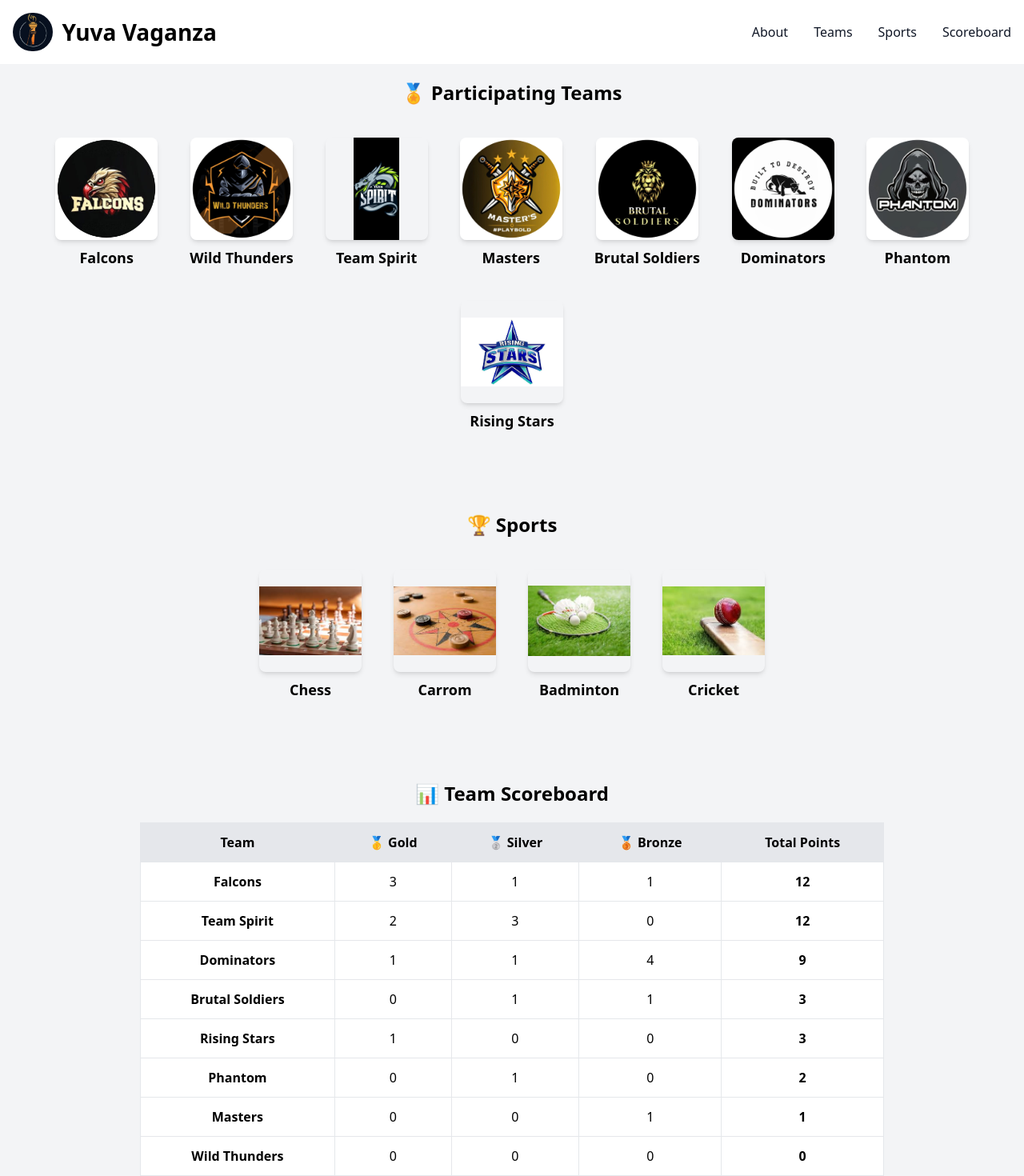
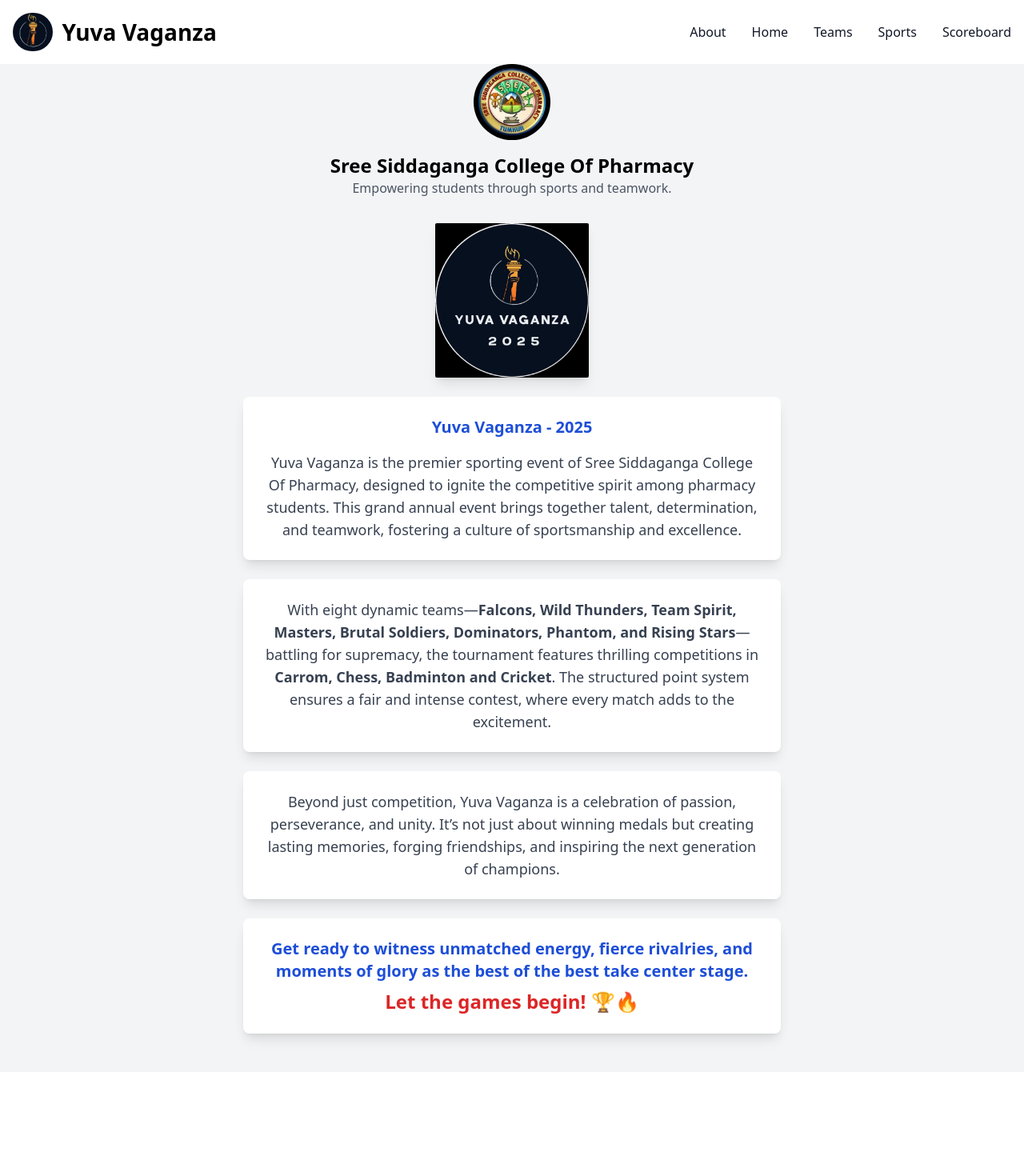
Before and after one commit to Balkundi-Vishwas/vaganza, a React (Vite) app: page / in a window 1280 px wide. Shown: the top 1470 px of the page at 80% size. After the commit the page ends 1340 px from the top, so only its background shows below. Built offline with nearby package versions, Linux system fonts and the light colour scheme.

Commit message:
new layout changes

```diff
--- a/src/App.jsx
+++ b/src/App.jsx
@@ -5,6 +5,7 @@ import TeamList from "./components/Teamlist";
 import Scoreboard from "./components/Scoreboard";
 import Sportings from "./components/sports";
 import About from "./pages/About";
+import Homepage from "./pages/Home";
 
 const App = () => {
   return (
@@ -13,7 +14,7 @@ const App = () => {
         <Header />
         <Routes>
           <Route path="/about" element={<About />} />
-          <Route path="/" element={
+          {/* <Route path="/" element={
             <>
               <section id="teams" className="pt-20">
               <TeamList />
@@ -25,7 +26,11 @@ const App = () => {
               <Scoreboard  />
               </section>
             </>
-          } />
+          } /> */}
+          <Route path="/*" element={<Homepage />}></Route>
+          <Route path="/teams" element={<TeamList />}></Route>
+          <Route path="/sports" element={<Sportings />}></Route>
+          <Route path="/scoreboard" element={<Scoreboard />}></Route>
         </Routes>
       </div>
     </Router>
--- a/src/components/Header.jsx
+++ b/src/components/Header.jsx
@@ -104,22 +104,25 @@ const Navbar = () => {
             About
           </Link>
           <Link
-            onClick={() => handleScroll("teams")}
             to="/"
+            className="text-gray-900 hover:text-blue-700 dark:text-white dark:hover:text-blue-500"
+          >
+            Home
+          </Link>
+          <Link
+            to="/teams"
             className="text-gray-900 hover:text-blue-700 dark:text-white dark:hover:text-blue-500"
           >
             Teams
           </Link>
           <Link
-            onClick={() => handleScroll("sportings")}
-            to="/"
+            to="/sports"
             className="text-gray-900 hover:text-blue-700 dark:text-white dark:hover:text-blue-500"
           >
             Sports
           </Link>
           <Link
-            onClick={() => handleScroll("scoreboard")}
-            to="/"
+            to="/Scoreboard"
             className="text-gray-900 hover:text-blue-700 dark:text-white dark:hover:text-blue-500"
           >
             Scoreboard
@@ -138,27 +141,32 @@ const Navbar = () => {
               </Link>
             </li>
             <li>
-              <Link
-                onClick={() => handleScroll("teams")}
-                to="/"
+              <Link onClick={handleToggle}
+              to="/"
+              className="block px-4 py-2 text-gray-900 dark:text-white hover:bg-gray-200 dark:hover:bg-gray-700"
+            >
+              Home
+            </Link>
+            </li>
+            <li>
+              <Link onClick={handleToggle}
+                to="/teams"
                 className="block px-4 py-2 text-gray-900 dark:text-white hover:bg-gray-200 dark:hover:bg-gray-700"
               >
                 Teams
               </Link>
             </li>
             <li>
-              <Link
-                onClick={() => handleScroll("sportings")}
-                to="/"
+              <Link onClick={handleToggle}
+                to="/sports"
                 className="block px-4 py-2 text-gray-900 dark:text-white hover:bg-gray-200 dark:hover:bg-gray-700"
               >
-                Sportings
+                Sports
               </Link>
             </li>
             <li>
-              <Link
-                onClick={() => handleScroll("scoreboard")}
-                to="/"
+              <Link onClick={handleToggle}
+                to="/scoreboard"
                 className="block px-4 py-2 text-gray-900 dark:text-white hover:bg-gray-200 dark:hover:bg-gray-700"
               >
                 Scoreboard
--- a/src/components/Scoreboard.jsx
+++ b/src/components/Scoreboard.jsx
@@ -1,42 +1,49 @@
 import { useState } from "react";
-import teamsData from "../../data.json"
+import teamsData from "../../data.json";
 
 const Scoreboard = () => {
   const [scores, setScores] = useState(teamsData.scores);
-
 
   const calculateTotal = (team) => {
     return scores[team].gold * 3 + scores[team].silver * 2 + scores[team].bronze * 1;
   };
 
   return (
-    <div className="p-5 mb-12">
-      <h2 className="text-center text-2xl font-bold">📊 Team Scoreboard</h2>
-      <div className="overflow-x-auto">
-        <table className="w-3/4 mx-auto mt-5 border-collapse border border-gray-300">
+    <div className="p-5 pt-20 mb-12">
+      <h2 className="text-center text-3xl font-bold text-blue-700">📊 Team Scoreboard</h2>
+
+      <p className="text-center text-gray-600 mt-2">
+        🥇 <span className="text-yellow-500 font-bold">Gold = 3 points</span>,
+        🥈 <span className="text-gray-500 font-bold">Silver = 2 points</span>,
+        🥉 <span className="text-orange-500 font-bold">Bronze = 1 point</span>
+      </p>
+
+      <div className="overflow-x-auto mt-5">
+        <table className="w-3/4 mx-auto border-collapse border border-gray-300 shadow-lg rounded-lg">
           <thead>
-            <tr className="bg-gray-200">
+            <tr className="bg-gray-200 text-lg">
               <th className="p-3 border">Team</th>
               <th className="p-3 border">🥇 Gold</th>
               <th className="p-3 border">🥈 Silver</th>
               <th className="p-3 border">🥉 Bronze</th>
               <th className="p-3 border">Total Points</th>
-              {/* <th className="p-3 border">Update</th> */}
             </tr>
           </thead>
           <tbody>
-            {Object.keys(scores).sort((a, b) => calculateTotal(b) - calculateTotal(a)).map((team, index) => (
-              <tr key={index} className="text-center bg-white hover:bg-gray-100">
-                <td className="p-3 border font-semibold">{team}</td>
+            {Object.keys(scores)
+              .sort((a, b) => calculateTotal(b) - calculateTotal(a))
+              .map((team, index) => (
+                <tr
+                  key={index}
+                  className={`text-center bg-white hover:bg-gray-100 transition-all ${
+                    index === 0 ? "bg-yellow-100 font-bold" : ""
+                  }`}
+                >
+                  <td className="p-3 border">{team}</td>
                   <td className="p-3 border">{scores[team].gold}</td>
                   <td className="p-3 border">{scores[team].silver}</td>
                   <td className="p-3 border">{scores[team].bronze}</td>
                   <td className="p-3 border font-bold">{calculateTotal(team)}</td>
-                {/* <td className="p-3 border">
-                  <button className="bg-yellow-500 text-white px-3 py-1 rounded m-1" onClick={() => updateScore(team, "gold")}>+🥇</button>
-                  <button className="bg-gray-400 text-white px-3 py-1 rounded m-1" onClick={() => updateScore(team, "silver")}>+🥈</button>
-                  <button className="bg-orange-500 text-white px-3 py-1 rounded m-1" onClick={() => updateScore(team, "bronze")}>+🥉</button>
-                </td> */}
                 </tr>
               ))}
           </tbody>
--- a/src/components/Teamlist.jsx
+++ b/src/components/Teamlist.jsx
@@ -1,5 +1,6 @@
 import teamsData from "../../data.json";
 import { useState } from "react";
+import { motion, AnimatePresence } from "framer-motion";
 
 const TeamList = () => {
   const [selectedTeam, setSelectedTeam] = useState(null);
@@ -7,58 +8,86 @@ const TeamList = () => {
 
   const handleTeamOpen = (team) => {
     setPopup(true);
-    setSelectedTeam(selectedTeam === team ? null : team);
+    setSelectedTeam(team);
   };
+
   const handleClose = () => {
     setPopup(false);
+    setTimeout(() => setSelectedTeam(null), 300);
   };
+
   return (
-    <div>
-      <h2 className="text-center text-2xl font-bold mt-5">
-        🏅 Participating Teams
+    <div className="pt-20">
+      <h2 className="text-center text-3xl font-bold text-blue-600">
+        🏆 Participating Teams 🏆
       </h2>
-      <div className="flex flex-wrap justify-center mt-5">
+      <p className="text-center text-gray-600 mt-2">
+        Click on a team to learn more!
+      </p>
+
+      <div className="flex flex-wrap justify-center mt-6 gap-6">
         {teamsData.teams.map((team, index) => (
-          <div key={index} className="m-5 text-center">
+          <motion.div
+            key={index}
+            className="text-center cursor-pointer"
+            whileHover={{ scale: 1.1 }}
+            whileTap={{ scale: 0.95 }}
+            onClick={() => handleTeamOpen(team)}
+          >
             <img
               src={`/images/${team.name.replace(" ", "%20")}.jpeg`}
-              onClick={() => handleTeamOpen(team)}
               alt={team.name}
-              className="w-32 h-32 object-contain mx-auto rounded-lg shadow-md cursor-pointer"
+              className="w-36 h-36 object-cover mx-auto rounded-xl shadow-lg"
             />
-            <h3 className="mt-2 text-lg font-semibold">{team.name}</h3>
-          </div>
+            <h3 className="mt-2 text-xl font-semibold text-gray-800">
+              {team.name}
+            </h3>
+          </motion.div>
         ))}
       </div>
 
-      {popup && selectedTeam && (
-        <div className="fixed inset-0 flex items-center justify-center bg-gray-900 bg-opacity-50 p-4">
-          {/* Popup Content */}
-          <div className="bg-white rounded-2xl w-[90%] max-w-screen-md max-h-screen p-4 py-8 overflow-hidden relative">
-            {/* Close button */}
-            <h1 className="text-2xl font-bold text-center">
-              {selectedTeam.name}
-            </h1>
-            <span
-              onClick={handleClose}
-              className="bg-gray-400 rounded-full flex items-center justify-center text-3xl font-bold uppercase absolute right-1.5 top-2 w-8 h-8 text-white hover:bg-blue-200 hover:duration-200 cursor-pointer"
+      {/* Popup Modal */}
+      <AnimatePresence>
+        {popup && selectedTeam && (
+          <motion.div
+            className="fixed inset-0 flex items-center justify-center bg-black bg-opacity-60 backdrop-blur-sm p-4"
+            initial={{ opacity: 0 }}
+            animate={{ opacity: 1 }}
+            exit={{ opacity: 0 }}
+          >
+            <motion.div
+              className="bg-white rounded-2xl w-[90%] max-w-2xl max-h-[75vh] p-6 shadow-2xl relative"
+              initial={{ y: -50, opacity: 0 }}
+              animate={{ y: 0, opacity: 1 }}
+              exit={{ y: 50, opacity: 0 }}
             >
-              X
-            </span>
+              {/* Close Button */}
+              <button
+                onClick={handleClose}
+                className="absolute top-3 right-3 bg-gray-300 hover:bg-red-500 text-white rounded-full w-8 h-8 flex items-center justify-center text-xl font-bold"
+              >
+                ✖
+              </button>
 
-            {/* Scrollable Content */}
-            <div className="mt-4 p-3 border border-gray-300 rounded-lg shadow-md h-[60vh] overflow-y-auto custom-scroll">
-              <p className="text-gray-700">
-                {selectedTeam.description}
-              </p>
-              <h2 className="text-xl font-semibold mt-1 mb-1">Contributors:</h2>
-              {selectedTeam.contributors.map((cont,index) => (
-                <p className="text-lg mb-2"> {cont}</p>
-              ))}
-            </div>
-          </div>
-        </div>
-      )}
+              {/* Team Details */}
+              <h1 className="text-3xl font-bold text-center text-blue-700">
+                {selectedTeam.name}
+              </h1>
+              <div className="mt-4 p-4 border border-gray-300 rounded-lg shadow-md h-[50vh] overflow-y-auto custom-scroll">
+                <p className="text-gray-700 text-lg">{selectedTeam.description}</p>
+
+                {/* Contributors */}
+                <h2 className="text-xl font-semibold mt-3 mb-2 text-gray-900">🎖 Contributors:</h2>
+                <ul className="list-disc list-inside text-gray-800">
+                  {selectedTeam.contributors.map((cont, index) => (
+                    <li key={index} className="text-lg">{cont}</li>
+                  ))}
+                </ul>
+              </div>
+            </motion.div>
+          </motion.div>
+        )}
+      </AnimatePresence>
     </div>
   );
 };
--- a/src/components/sports.jsx
+++ b/src/components/sports.jsx
@@ -1,61 +1,74 @@
 import { useState } from "react";
+import { motion, AnimatePresence } from "framer-motion";
 import teamsData from "../../data.json";
 
 const Sportings = () => {
   const [selectedSport, setSelectedSport] = useState(null);
-  // const [popup, setPopup] = useState(true);
 
   const handleSportClick = (sport) => {
     setSelectedSport(selectedSport === sport ? null : sport);
   };
+
   const handleClose = () => {
-    setSelectedSport(false);
+    setSelectedSport(null);
   };
+
   return (
-    <div className="p-5">
-      <h2 className="text-center text-2xl font-bold mt-5">🏆 Sports</h2>
-      <div className="flex flex-wrap justify-center mt-5">
+    <div className="pt-20 p-5">
+      <h2 className="text-center text-3xl font-bold text-blue-600">🏅 Sports</h2>
+      <p className="text-center text-gray-600 mt-2">Click on a sport to see details!</p>
+
+      <div className="flex flex-wrap justify-center mt-6 gap-6">
         {Object.keys(teamsData.sports).map((sport, index) => (
-          <div
+          <motion.div
             key={index}
-            className="m-5 text-center cursor-pointer"
+            className="text-center cursor-pointer"
+            whileHover={{ scale: 1.1 }}
+            whileTap={{ scale: 0.95 }}
             onClick={() => handleSportClick(sport)}
           >
             <img
               src={`/images/${sport.replace(" ", "%20")}.jpg`}
               alt={sport}
-              className="w-32 h-32 object-contain mx-auto rounded-lg shadow-md hover:scale-105 transition-transform"
+              className="w-36 h-36 object-cover mx-auto rounded-xl shadow-lg"
             />
-            <h3 className="mt-2 text-lg font-semibold">{sport}</h3>
-          </div>
+            <h3 className="mt-2 text-xl font-semibold text-gray-800">{sport}</h3>
+          </motion.div>
         ))}
       </div>
 
-      {selectedSport && (
-        <div className="fixed inset-0 flex items-center justify-center bg-gray-900 bg-opacity-50 p-4">
-          {/* Popup Content */}
-          <div className="bg-white rounded-2xl w-[80%] max-w-screen-md max-h-screen p-4 py-8 overflow-hidden relative">
-            {/* Close button */}
-            <h2 className="text-xl font-bold text-center">
-                {selectedSport} Details
-              </h2>
-            <span
-              onClick={handleClose}
-              className="bg-gray-400 rounded-full flex items-center justify-center text-3xl font-bold uppercase absolute right-1.5 top-2 w-8 h-8 text-white hover:bg-blue-200 hover:duration-200 cursor-pointer"
+      {/* Popup Modal */}
+      <AnimatePresence>
+        {selectedSport && (
+          <motion.div
+            className="fixed inset-0 flex items-center justify-center bg-black bg-opacity-60 backdrop-blur-sm p-4"
+            initial={{ opacity: 0 }}
+            animate={{ opacity: 1 }}
+            exit={{ opacity: 0 }}
+          >
+            <motion.div
+              className="bg-white rounded-2xl w-[90%] max-w-2xl max-h-[75vh] p-6 shadow-2xl relative"
+              initial={{ y: -50, opacity: 0 }}
+              animate={{ y: 0, opacity: 1 }}
+              exit={{ y: 50, opacity: 0 }}
             >
-              X
-            </span>
+              {/* Close Button */}
+              <button
+                onClick={handleClose}
+                className="absolute top-3 right-3 bg-gray-300 hover:bg-red-500 text-white rounded-full w-8 h-8 flex items-center justify-center text-xl font-bold"
+              >
+                ✖
+              </button>
 
-            {/* Scrollable Content */}
-            <div className="mt-6 p-3 border border-gray-300 rounded-lg shadow-md h-[60vh] overflow-y-auto custom-scroll">
-              <SportDetails
-                sport={selectedSport}
-                data={teamsData.sports[selectedSport]}
-              />
-            </div>
-          </div>
-        </div>
-      )}
+              {/* Sport Details */}
+              <h2 className="text-3xl font-bold text-center text-blue-700">{selectedSport} Details</h2>
+              <div className="mt-4 p-4 border border-gray-300 rounded-lg shadow-md h-[50vh] overflow-y-auto custom-scroll">
+                <SportDetails sport={selectedSport} data={teamsData.sports[selectedSport]} />
+              </div>
+            </motion.div>
+          </motion.div>
+        )}
+      </AnimatePresence>
     </div>
   );
 };
@@ -72,15 +85,13 @@ const SportDetails = ({ sport, data }) => {
         </>
       ) : sport === "Cricket" ? (
         <>
-          <h3 className="text-lg font-semibold">🏏 Short Boundry</h3>
+          <h3 className="text-lg font-semibold">🏏 Short Boundary</h3>
           <SportCategory categoryData={data.Short_Boundry} />
-          <h3 className="text-lg font-semibold mt-4">🏏 Long Boundry</h3>
+          <h3 className="text-lg font-semibold mt-4">🏏 Long Boundary</h3>
           <SportCategory categoryData={data.Long_Boundry} />
         </>
       ) : (
-        <>
-          <SportCategory categoryData={data} />
-        </>
+        <SportCategory categoryData={data} />
       )}
     </div>
   );
@@ -90,8 +101,8 @@ const SportCategory = ({ categoryData }) => {
   return (
     <div className="flex flex-wrap justify-center gap-4">
       {Object.entries(categoryData).map(([gender, winners]) => (
-        <div key={gender} className="border p-4 rounded-md shadow-sm w-64">
-          <h4 className="font-semibold">{gender}</h4>
+        <div key={gender} className="border p-4 rounded-md shadow-md w-64 bg-gray-100">
+          <h4 className="font-semibold text-blue-800">{gender}</h4>
           <p>🥇 Gold: {winners.gold || "N/A"}</p>
           <p>🥈 Silver: {winners.silver || "N/A"}</p>
           <p>🥉 Bronze: {winners.bronze || "N/A"}</p>
--- /dev/null
+++ b/src/pages/Home.jsx
@@ -0,0 +1,77 @@
+import React from "react";
+import { motion } from "framer-motion";
+
+const Homepage = () => {
+  return (
+    <div className="min-h-screen bg-gray-100 flex flex-col items-center p-6 pt-20">
+      {/* Event Title */}
+      <div className="text-center mb-8">
+        <img src="/images/sit_logo.jpeg" alt="Organization Logo" className="w-24 mx-auto mb-4 rounded-full" />
+        <h2 className="text-2xl font-bold">Sree Siddaganga College Of Pharmacy</h2>
+        <p className="text-gray-600">Empowering students through sports and teamwork.</p>
+      </div>
+
+      <motion.img
+        src="/yuvavaganza.jpeg"
+        alt="Yuva Vaganza Event"
+        className="w-48 rounded-sm shadow-lg mb-6"
+        initial={{ opacity: 0, scale: 0.9 }}
+        animate={{ opacity: 1, scale: 1 }}
+        transition={{ duration: 0.6 }}
+      />
+
+      {/* Event Description */}
+      <motion.div
+        className="text-lg text-gray-700 text-center max-w-2xl mb-6 bg-white p-6 rounded-lg shadow-lg"
+        initial={{ opacity: 0, y: 20 }}
+        animate={{ opacity: 1, y: 0 }}
+        transition={{ duration: 0.6 }}
+      >
+        <h3 className="text-xl font-bold text-blue-700 mb-4">Yuva Vaganza - 2025</h3>
+        <p>
+          Yuva Vaganza is the premier sporting event of Sree Siddaganga College Of Pharmacy, designed to ignite the competitive spirit among pharmacy students.
+          This grand annual event brings together talent, determination, and teamwork, fostering a culture of sportsmanship and excellence.
+        </p>
+      </motion.div>
+
+      <motion.div
+        className="text-lg text-gray-700 text-center max-w-2xl mb-6 bg-white p-6 rounded-lg shadow-lg"
+        initial={{ opacity: 0, y: 20 }}
+        animate={{ opacity: 1, y: 0 }}
+        transition={{ duration: 0.6 }}
+      >
+        <p>
+          With eight dynamic teams—<span className="font-semibold">Falcons, Wild Thunders, Team Spirit, Masters, Brutal Soldiers, Dominators, Phantom, and Rising Stars</span>—battling for supremacy,
+          the tournament features thrilling competitions in <span className="font-semibold">Carrom, Chess, Badminton and Cricket</span>. The structured point system ensures a fair and intense contest, where every match adds to the excitement.
+        </p>
+      </motion.div>
+
+      <motion.div
+        className="text-lg text-gray-700 text-center max-w-2xl mb-6 bg-white p-6 rounded-lg shadow-lg"
+        initial={{ opacity: 0, y: 20 }}
+        animate={{ opacity: 1, y: 0 }}
+        transition={{ duration: 0.6 }}
+      >
+        <p>
+          Beyond just competition, Yuva Vaganza is a celebration of passion, perseverance, and unity. It’s not just about winning medals but creating lasting memories, forging friendships,
+          and inspiring the next generation of champions.
+        </p>
+      </motion.div>
+
+      <motion.div
+        className="text-lg text-gray-700 text-center max-w-2xl mb-6 bg-white p-6 rounded-lg shadow-lg"
+        initial={{ opacity: 0, y: 20 }}
+        animate={{ opacity: 1, y: 0 }}
+        transition={{ duration: 0.6 }}
+      >
+        <p className="font-semibold text-blue-700 text-xl">Get ready to witness unmatched energy, fierce rivalries, and moments of glory as the best of the best take center stage.</p>
+        <p className="text-2xl font-bold text-red-600 mt-2">Let the games begin! 🏆🔥</p>
+      </motion.div>
+
+      {/* Founder Details */}
+
+    </div>
+  );
+};
+
+export default Homepage;
```
Also changed, not shown: src/pages/About.jsx (+62 -42 lines). Lines whose indentation alone changed are shown as unchanged.
